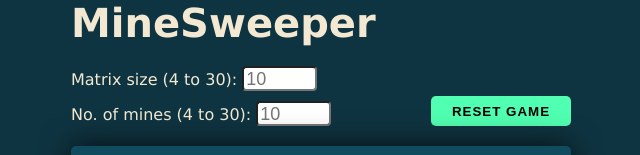
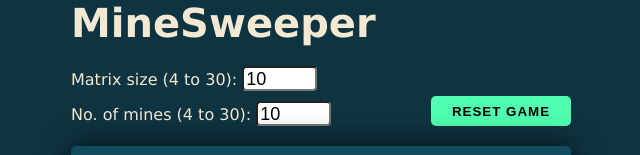
Before and after one commit to jorgencarlsen/minesweeper, a React (Create React App) app: page / in a window 1280 px wide. Shown: the top 155 px of the page, without its empty margins (319-959 px from the left). Built offline with nearby package versions, Linux system fonts and the light colour scheme.

Commit message:
Fix bug with input values

```diff
--- a/src/components/GameControls.jsx
+++ b/src/components/GameControls.jsx
@@ -60,11 +60,11 @@ const GameControls = ({ handleGameReset, setValues, values }) => {
       <InputContainer>
         <div>
           Matrix size (4 to 30):
-          <input name='rows' type='number' placeholder='10' min='10' max='30' onChange={handleChange}></input>
+          <input value={values.rows} name='rows' type='number' placeholder='10' min='10' max='30' onChange={handleChange}></input>
         </div>
         <div>
           No. of mines (4 to 30):
-          <input name='mines' type='number' placeholder='10' onChange={handleChange}></input>
+          <input value={values.mines} name='mines' type='number' placeholder='10' onChange={handleChange}></input>
         </div>
       </InputContainer>
       <button onClick={handleGameReset}>Reset Game</button>
```
Also changed, not shown: 1 other file (tests, documents, lock files or other folders).
